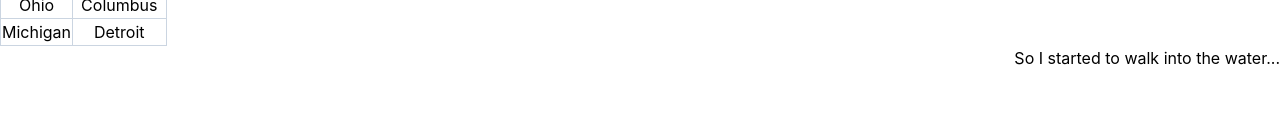
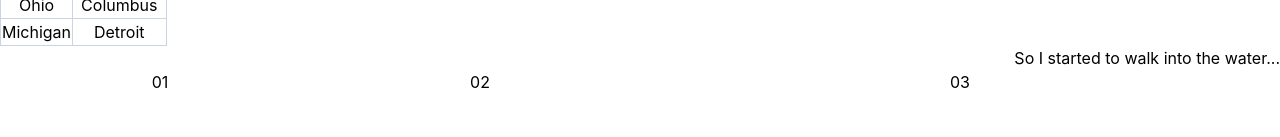
Before and after one commit to balaji1610/tailv1, a React (Create React App) app: page / in a window 1280 px wide. Shown: the part 163-300 px from the top of the page. Built offline with nearby package versions, Linux system fonts and the light colour scheme.

Commit message:
some change

```diff
--- a/src/App.js
+++ b/src/App.js
@@ -51,6 +51,11 @@ function App() {
         </tbody>
       </table>
       <p class="text-right ">So I started to walk into the water...</p>
+      <div class="flex flex-row">
+        <div class="basis-1/4">01</div>
+        <div class="basis-1/4">02</div>
+        <div class="basis-1/2">03</div>
+      </div>
     </div>
   );
 }
```
